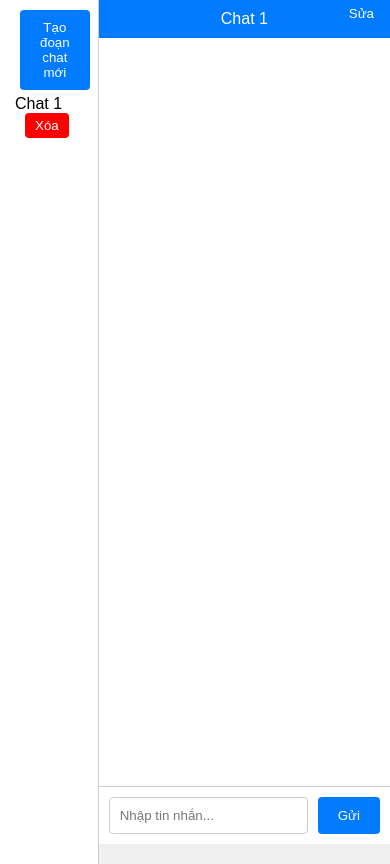
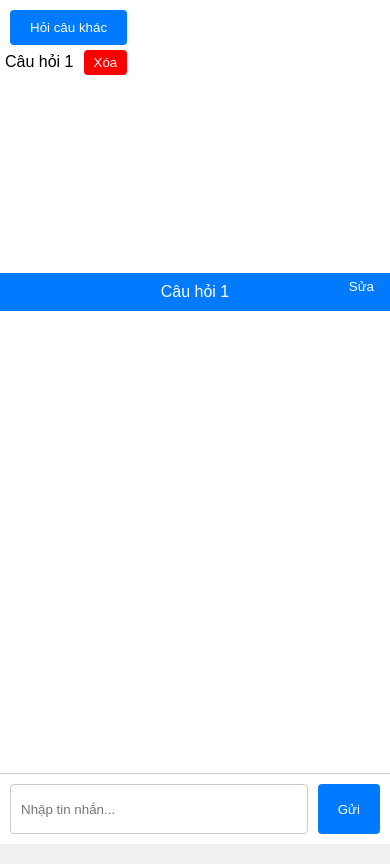
Before and after one commit to hieubqdsm/chatmyway, a plain HTML site: page index.html in a window 390 px wide. Drawn offline with Linux system fonts and the light colour scheme.

Commit message:
Update index.html

```diff
--- a/index.html
+++ b/index.html
@@ -1,5 +1,6 @@
 <!DOCTYPE html>
 <html lang="vi">
+
 <head>
     <meta charset="UTF-8">
     <meta name="viewport" content="width=device-width, initial-scale=1.0">
@@ -11,14 +12,16 @@
             background-color: #f0f0f0;
             margin: 0;
         }
+
         #sidebar {
             width: 250px;
             background: white;
             border-right: 1px solid #ccc;
-            padding: 10px;
+            padding: 10px 0;
             height: 100vh;
             overflow-y: auto;
         }
+
         #chat-container {
             flex: 1;
             background: white;
@@ -26,6 +29,7 @@
             flex-direction: column;
             height: 100vh;
         }
+
         #chat-title {
             background: #007bff;
             color: white;
@@ -33,6 +37,7 @@
             text-align: center;
             position: relative;
         }
+
         #edit-title-btn {
             position: absolute;
             right: 10px;
@@ -42,34 +47,42 @@
             color: white;
             cursor: pointer;
         }
+
         #messages {
             flex: 1;
             padding: 20px;
             overflow-y: auto;
         }
+
         .message {
             margin: 10px 0;
         }
+
         .user {
             text-align: right;
             color: blue;
         }
+
         .bot {
             text-align: left;
             color: gray;
         }
+
         #input-container {
             display: flex;
             padding: 10px;
             border-top: 1px solid #ccc;
         }
+
         #input {
             flex: 1;
             padding: 10px;
             border: 1px solid #ccc;
             border-radius: 4px;
         }
-        #send-btn, #new-chat-btn {
+
+        #send-btn,
+        #new-chat-btn {
             padding: 10px 20px;
             margin-left: 10px;
             border: none;
@@ -78,16 +91,21 @@
             border-radius: 4px;
             cursor: pointer;
         }
-        #send-btn:hover, #new-chat-btn:hover {
+
+        #send-btn:hover,
+        #new-chat-btn:hover {
             background-color: #0056b3;
         }
+
         .chat-item {
             padding: 5px;
             cursor: pointer;
         }
+
         .chat-item:hover {
             background: #f0f0f0;
         }
+
         .delete-btn {
             background-color: red;
             color: white;
@@ -97,12 +115,54 @@
             cursor: pointer;
             margin-left: 10px;
         }
+
+        @media (max-width: 600px) {
+            body {
+                display: flex;
+                flex-direction: column;
+                /* Chiều dọc */
+                height: 100vh;
+                /* Chiều cao toàn bộ màn hình */
+                margin: 0;
+                /* Xóa margin mặc định */
+            }
+
+            #sidebar {
+                height: 30vh;
+                /* Chiếm 30% chiều cao */
+                width: 100%;
+                /* Chiếm toàn bộ chiều rộng */
+                overflow-y: auto;
+                /* Thêm thanh cuộn khi cần */
+            }
+
+            #chat-container {
+                width: 100% !important;
+                flex: 1;
+                /* Chiếm phần còn lại */
+                overflow-y: auto;
+                /* Thêm thanh cuộn khi cần */
+                box-sizing: border-box;
+                padding: 0;
+                /* Xóa padding nếu có */
+                margin: 0;
+                /* Xóa margin nếu có */
+            }
+
+            #input-container {
+                height: 50px;
+                /* Hoặc chiều cao mong muốn */
+                position: relative;
+                /* Đặt vị trí tương đối */
+            }
+        }
     </style>
 </head>
+
 <body>
 
     <div id="sidebar">
-    <button id="new-chat-btn">Tạo đoạn chat mới</button>
+        <button id="new-chat-btn">Hỏi câu khác</button>
         <div id="chat-list"></div>
     </div>
     <div id="chat-container">
@@ -126,11 +186,36 @@
         const titleText = document.getElementById('title-text');
         const editTitleBtn = document.getElementById('edit-title-btn');
 
+        // function loadChatList() {
+        //     const chats = JSON.parse(localStorage.getItem('chats')) || [];
+        //     sidebar.innerHTML = '';
+
+        //     chats.forEach((chat, index) => {
+        //         const chatItem = document.createElement('div');
+        //         chatItem.className = 'chat-item';
+        //         chatItem.innerText = chat.title || `Chat ${index + 1}`;
+
+        //         const deleteBtn = document.createElement('button');
+        //         deleteBtn.innerText = 'Xóa';
+        //         deleteBtn.className = 'delete-btn';
+        //         deleteBtn.onclick = () => {
+        //             if (confirm("Bạn có chắc chắn muốn xóa đoạn chat này?")) {
+        //                 deleteChat(index);
+        //             }
+        //         };
+
+        //         chatItem.appendChild(deleteBtn);
+        //         chatItem.onclick = () => loadChat(index);
+        //         sidebar.appendChild(chatItem);
+        //     });
+        // }
         function loadChatList() {
             const chats = JSON.parse(localStorage.getItem('chats')) || [];
             sidebar.innerHTML = '';
 
-    chats.forEach((chat, index) => {
+            // Duyệt ngược từ cuối đến đầu
+            for (let index = chats.length - 1; index >= 0; index--) {
+                const chat = chats[index];
                 const chatItem = document.createElement('div');
                 chatItem.className = 'chat-item';
                 chatItem.innerText = chat.title || `Chat ${index + 1}`;
@@ -147,9 +232,8 @@
                 chatItem.appendChild(deleteBtn);
                 chatItem.onclick = () => loadChat(index);
                 sidebar.appendChild(chatItem);
-    });
             }
-
+        }
         function deleteChat(index) {
             const chats = JSON.parse(localStorage.getItem('chats')) || [];
             chats.splice(index, 1); // Xóa đoạn chat tại chỉ số index
@@ -212,7 +296,7 @@ function deleteChat(index) {
 
         function createNewChat() {
             const chats = JSON.parse(localStorage.getItem('chats')) || [];
-    chats.push({ title: `Chat ${chats.length + 1}`, messages: [] });
+            chats.push({ title: `Câu hỏi ${chats.length + 1}`, messages: [] });
             localStorage.setItem('chats', JSON.stringify(chats));
             loadChatList();
             loadChat(chats.length - 1); // Chuyển sang đoạn chat mới
@@ -251,4 +335,5 @@ function deleteChat(index) {
     </script>
 
 </body>
+
 </html>
```
Lines whose indentation alone changed are shown as unchanged.
